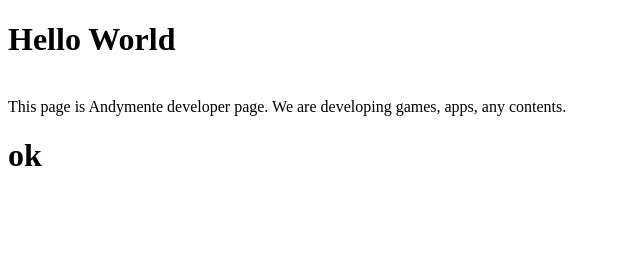
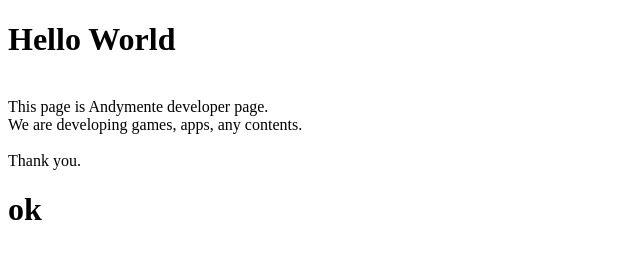
Before and after one commit to jicald/jicald.github.io, a plain HTML site: page index.html in a window 1280 px wide. Shown: the whole page, without its empty margins (0-640 px from the left). Drawn offline with Linux system fonts and the light colour scheme.

Commit message:
Update index.html

```diff
--- a/index.html
+++ b/index.html
@@ -4,8 +4,10 @@
 <h1>Hello World</h1>
 <br>
 <font color=#000>
-This page is Andymente developer page.
-We are developing games, apps, any contents.
+This page is Andymente developer page.<br>
+We are developing games, apps, any contents.<br>
+<br>
+Thank you.
 </font>
 <br>
 <h1>ok</h1>
```
